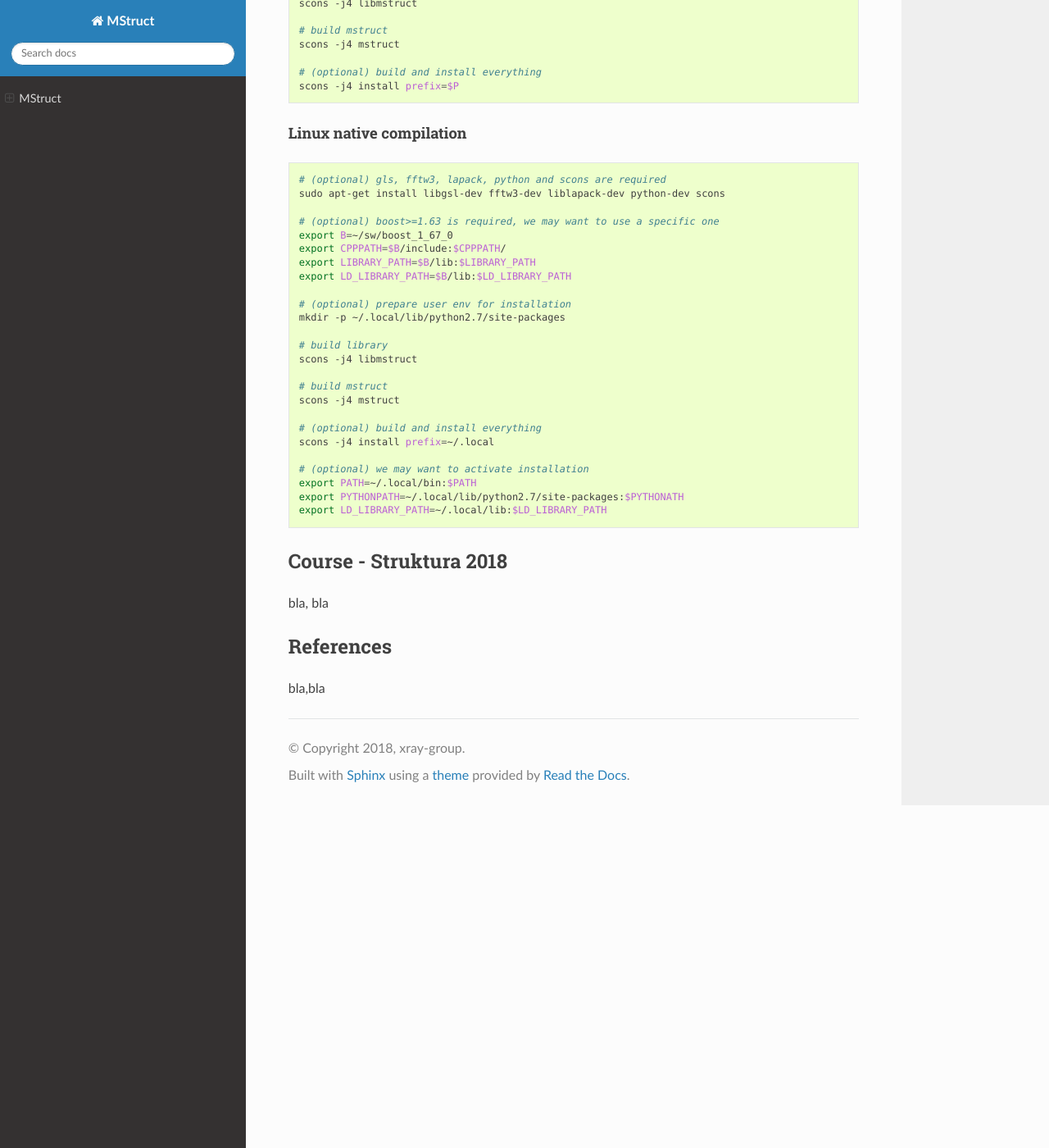
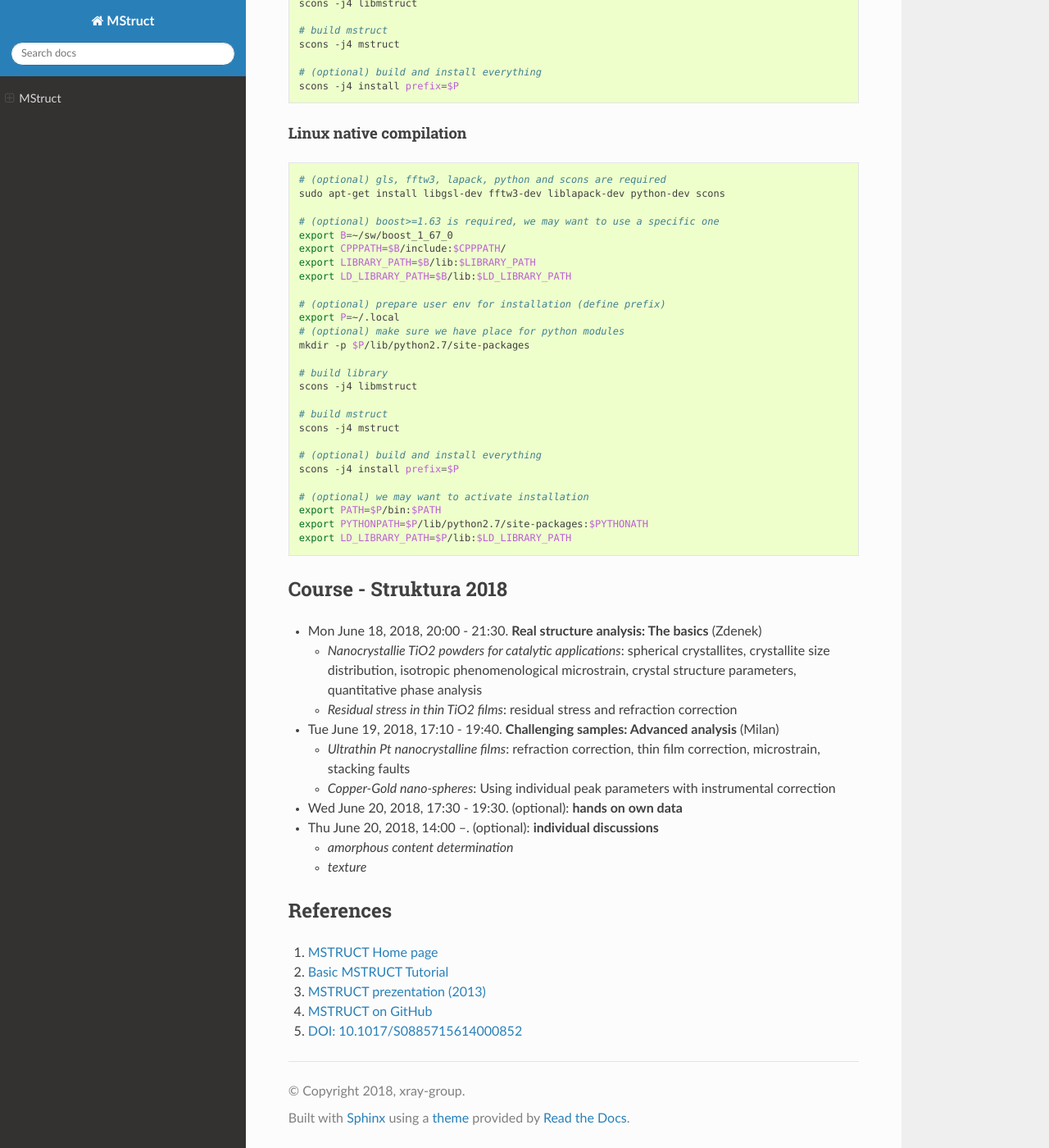
Before and after one commit to xray-group/mstruct, a Sphinx documentation site: the page built from doc/source/index.md, in a window 1280 px wide and 1400 px high, scrolled down 2278 px. Shown: the whole window at 82% size. Built offline with Sphinx 7.4.7 and the Read the Docs theme 2.0.0, drawn with Linux system fonts in a browser that asks for light colours.

Commit message:
Doc: adding references and agenda for Course - Struktura 2018

````diff
--- a/doc/source/index.md
+++ b/doc/source/index.md
@@ -126,8 +126,10 @@
 export LIBRARY_PATH=$B/lib:$LIBRARY_PATH
 export LD_LIBRARY_PATH=$B/lib:$LD_LIBRARY_PATH
 
-# (optional) prepare user env for installation
-mkdir -p ~/.local/lib/python2.7/site-packages
+# (optional) prepare user env for installation (define prefix)
+export P=~/.local
+# (optional) make sure we have place for python modules
+mkdir -p $P/lib/python2.7/site-packages
 
 # build library
 scons -j4 libmstruct
@@ -136,18 +138,38 @@
 scons -j4 mstruct
 
 # (optional) build and install everything
-scons -j4 install prefix=~/.local
+scons -j4 install prefix=$P
 
 # (optional) we may want to activate installation
-export PATH=~/.local/bin:$PATH
-export PYTHONPATH=~/.local/lib/python2.7/site-packages:$PYTHONATH
-export LD_LIBRARY_PATH=~/.local/lib:$LD_LIBRARY_PATH
+export PATH=$P/bin:$PATH
+export PYTHONPATH=$P/lib/python2.7/site-packages:$PYTHONATH
+export LD_LIBRARY_PATH=$P/lib:$LD_LIBRARY_PATH
 ```
 
 ## Course - Struktura 2018
 
-bla, bla
+- Mon June 18, 2018, 20:00 - 21:30. **Real structure analysis: The basics** (Zdenek)
+    - *Nanocrystallie TiO2 powders for catalytic applications*: spherical crystallites,
+	crystallite size distribution, isotropic phenomenological microstrain, crystal
+	structure parameters, quantitative phase analysis
+	- *Residual stress in thin TiO2 films*: residual stress and refraction correction
+
+- Tue June 19, 2018, 17:10 - 19:40. **Challenging samples: Advanced analysis** (Milan)
+    - *Ultrathin Pt nanocrystalline films*: refraction correction, thin film correction,
+	microstrain, stacking faults
+	- *Copper-Gold nano-spheres*: Using individual peak parameters with instrumental
+	correction
+
+- Wed June 20, 2018, 17:30 - 19:30. (optional): **hands on own data**
+
+- Thu June 20, 2018, 14:00 --. (optional): **individual discussions**
+	- *amorphous content determination*
+	- *texture*
 
 ## References
 
-bla,bla
+1. [MSTRUCT Home page](http://www.xray.cz/mstruct/)
+2. [Basic MSTRUCT Tutorial](http://www.xray.cz/mstruct/mstruct-basic-ex.html)
+3. [MSTRUCT prezentation (2013)](http://www.xray.cz/mstruct/mstruct-pres-2013.pdf)
+4. [MSTRUCT on GitHub](https://github.com/xray-group/mstruct)
+5. [DOI: 10.1017/S0885715614000852](http://dx.doi.org/10.1017/S0885715614000852)
````
